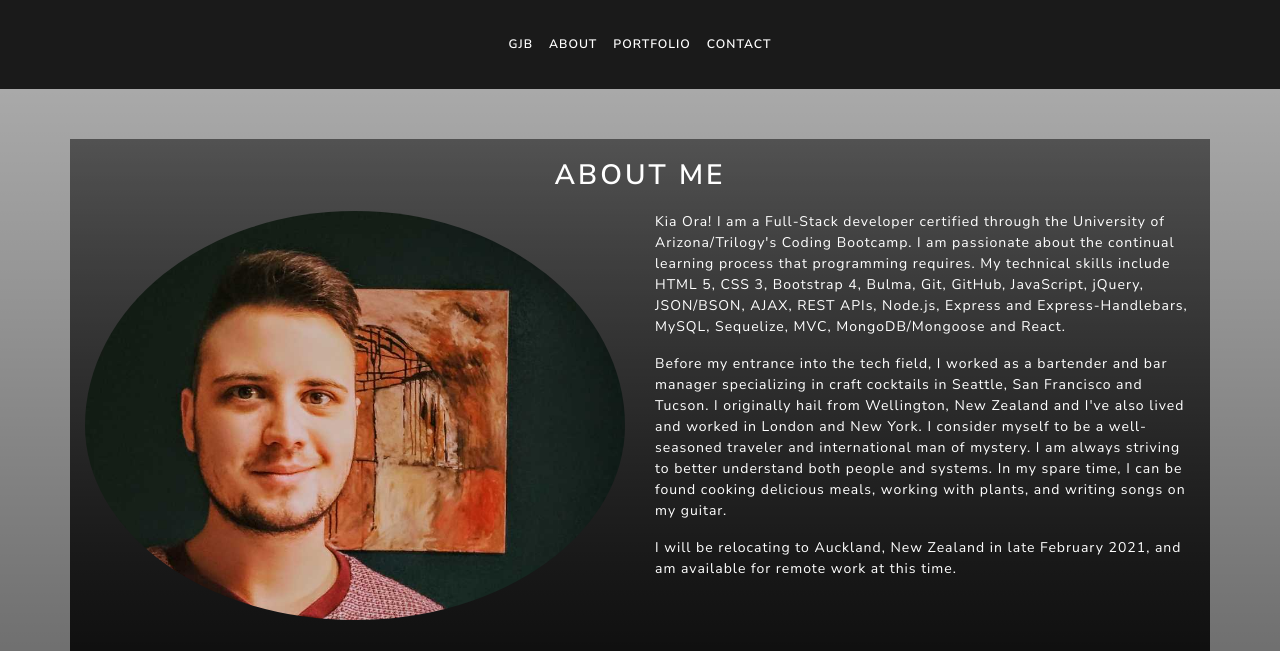
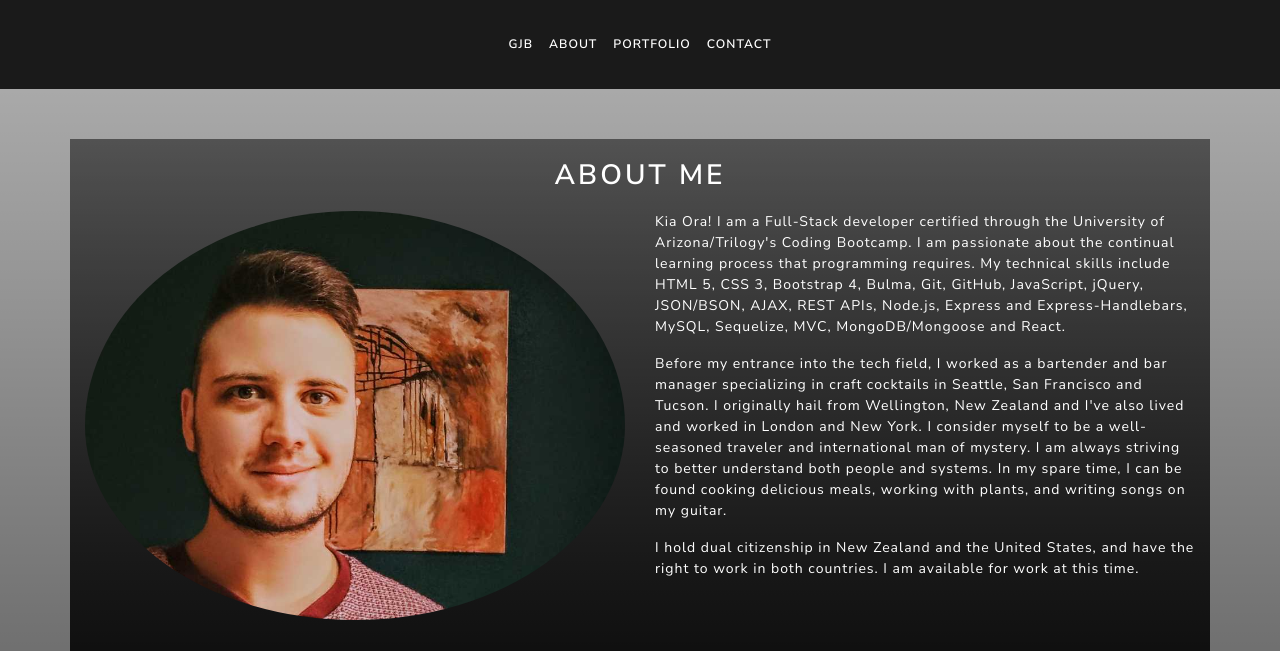
Before and after one commit to joeybrown-ctrl/gjb-portfolio, a plain HTML site: page about.html in a window 1280 px wide. Shown: the top 651 px of the page. Drawn offline with nearby package versions, Linux system fonts and the light colour scheme.

Commit message:
changed bio

```diff
--- a/about.html
+++ b/about.html
@@ -64,8 +64,8 @@
                         be found cooking delicious meals, working with plants, and writing songs on my guitar.
                     </p>
                     <p>
-                        I will be relocating to Auckland, New Zealand in late February 2021, and am available for remote
-                        work at this time.
+                        I hold dual citizenship in New Zealand and the United States, and have the right to work in both countries.
+                        I am available for work at this time.
                     </p>
                 </div>
             </div>
```
